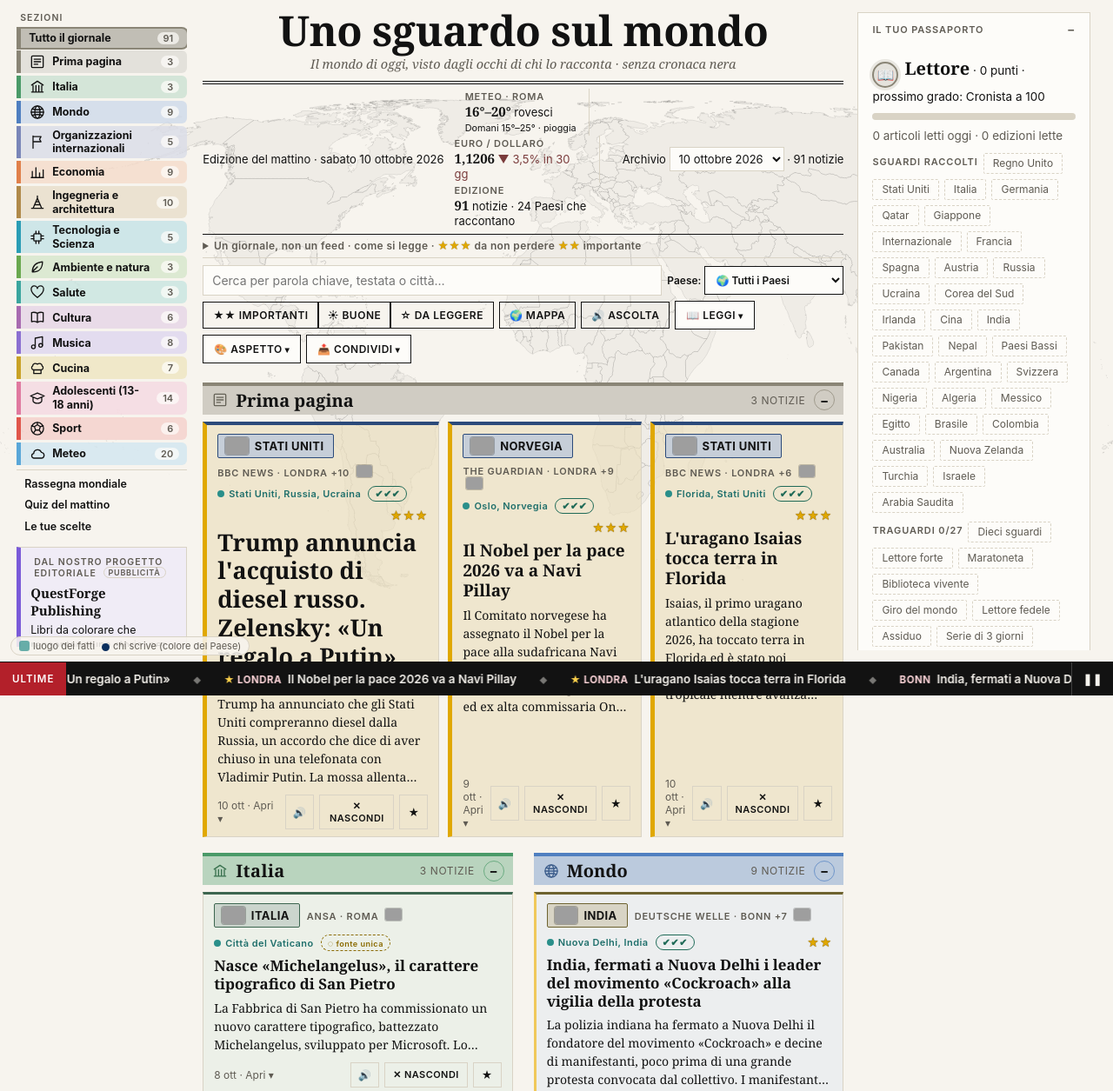
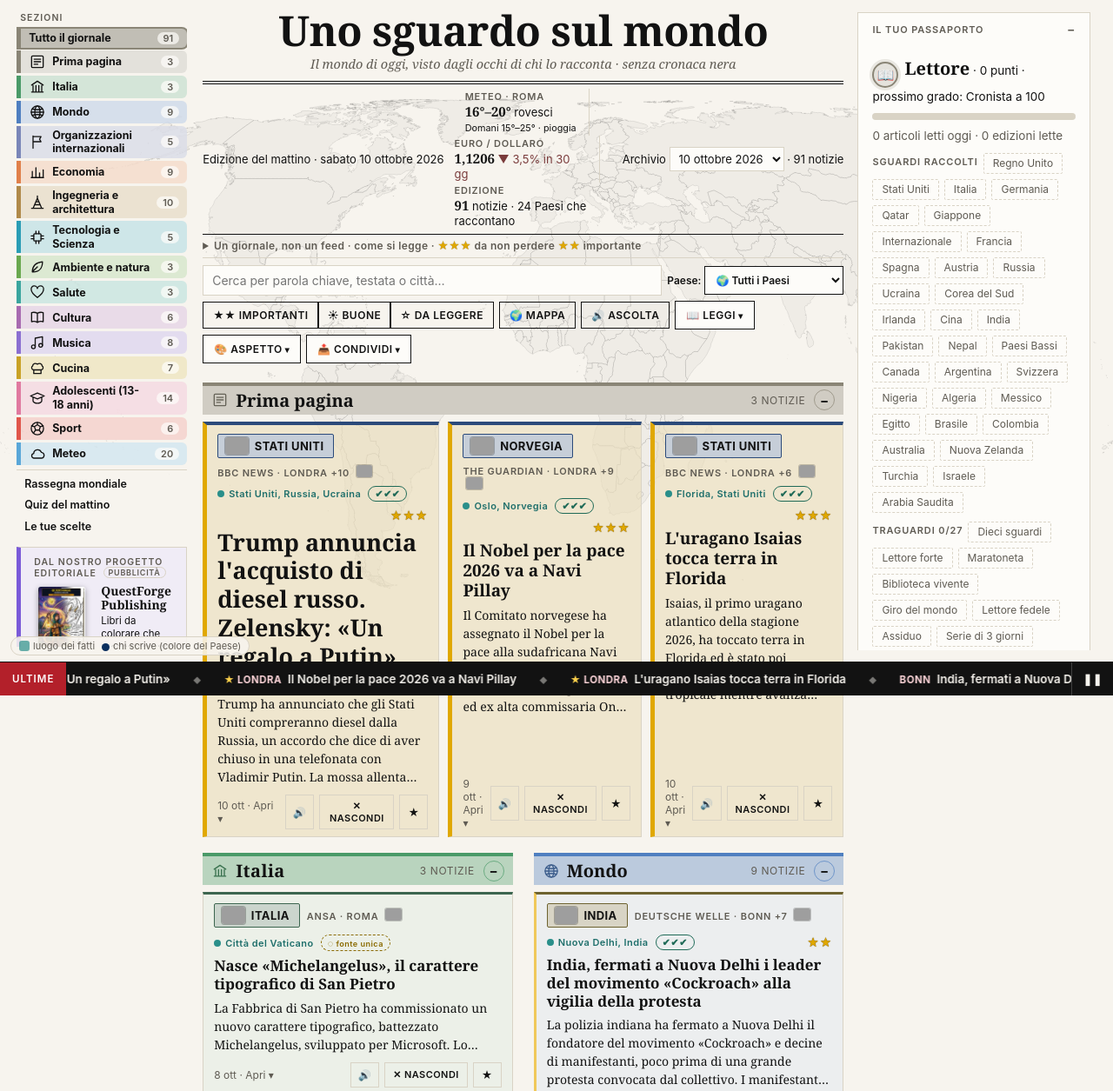
Before and after one commit to Golsat/usm-e557ec91a6, a plain HTML site: page index.html in a window 1280 px wide. Shown: the top 1255 px of the page at 87% size. Drawn offline with Linux system fonts and the light colour scheme; grey boxes are pictures that could not be loaded.

Commit message:
Edizione 20261010-1549: index.html

```diff
--- a/index.html
+++ b/index.html
@@ -456,11 +456,13 @@ details.dd .dd-p button{text-align:left;width:100%;margin:0}
 .card.open .tg:hover{background:#a82820}
 .g-medal{display:inline-grid;place-items:center;width:30px;height:30px;margin-right:7px;border-radius:50%;font-size:16px;vertical-align:-6px;background:color-mix(in srgb,var(--m) 22%,var(--card));border:2px solid var(--m);box-shadow:0 0 0 3px color-mix(in srgb,var(--m) 18%,transparent)}
 .promo-qf{margin:12px 0 4px;padding:10px 11px;border:1px solid var(--hair);border-left:5px solid #7a5ad8;background:color-mix(in srgb,#7a5ad8 10%,var(--card));font:12.5px/1.4 var(--sans)}
-.promo-qf b{font:900 15px var(--display);display:block;margin:2px 0 4px}
-.promo-qf p{margin:0 0 8px;color:var(--ink)}
+.promo-qf b{font:900 14px/1.15 var(--display);display:block;margin:0 0 3px}
+.promo-qf p{margin:0;color:var(--ink);font-size:11.5px;line-height:1.35}
+.promo-qf .qf-top{display:flex;gap:9px;align-items:flex-start;margin:4px 0 8px}
+.promo-qf .qf-top img{display:block;width:54px;height:auto;border-radius:3px;box-shadow:0 2px 7px rgba(0,0,0,.35);flex:none}
 .promo-qf .qf-ad{font:600 9px var(--sans);letter-spacing:.08em;text-transform:uppercase;color:var(--muted);border:1px solid var(--hair);padding:0 5px;border-radius:99px;margin-left:4px;vertical-align:1px}
-.promo-qf .qf-link{display:flex;flex-direction:column;gap:5px}
-.promo-qf .qf-link a{display:block;text-decoration:none;color:var(--ink);font:700 12px var(--sans);padding:6px 9px;border:1px solid var(--ink);background:var(--card);border-radius:6px}
+.promo-qf .qf-link{display:grid;grid-template-columns:1fr 1fr;gap:4px}
+.promo-qf .qf-link a{display:block;text-align:center;text-decoration:none;color:var(--ink);font:700 11px var(--sans);padding:5px 4px;border:1px solid var(--ink);background:var(--card);border-radius:6px;white-space:nowrap}
 .promo-qf .qf-link a:hover{background:var(--ink);color:var(--paper)}
 @media print{.promo-qf{display:none}}
 .dirbox{border:1px solid var(--hair);border-top:4px solid #c8352b;background:var(--card);padding:8px 10px;margin:10px 0;font:12.5px var(--sans)}
@@ -1436,11 +1438,11 @@ document.addEventListener("click",e=>{
 /* ===== BOX QUESTFORGE: un po' di pubblicità del progetto editoriale (testi e link già usati nel sito QuestForge) ===== */
 function promoQuestForge(){
   return `<div class="promo-qf"><div class="r-tit">Dal nostro progetto editoriale <span class="qf-ad">pubblicità</span></div>
-    <b>QuestForge Publishing</b>
-    <p>Libri da colorare che raccontano una storia, per bambini dai 4 agli 8 anni. Vol. 1 «Dungeon &amp; Creature»: 30 tavole da colorare e il diploma di Cavaliere dei Draghi.</p>
+    <div class="qf-top"><a href="https://www.amazon.it/dp/B0HGBJ7ZVT" target="_blank" rel="noopener" title="Vol. 1 su Amazon Italia"><img src="app/copertina-vol1.jpg" width="62" height="90" alt="Copertina di «Dungeon &amp; Creature», Vol. 1" loading="lazy"></a>
+      <div><b>QuestForge Publishing</b><p>Libri da colorare che raccontano una storia, per bambini di 4-8 anni. Vol. 1 «Dungeon &amp; Creature»: 30 tavole e il diploma finale.</p></div></div>
     <div class="qf-link">
-      <a href="https://www.amazon.it/dp/B0HGBJ7ZVT" target="_blank" rel="noopener">📚 Amazon Italia</a>
-      <a href="https://www.amazon.com/dp/B0HGBFBQ1H" target="_blank" rel="noopener">📚 Amazon.com (EN)</a>
+      <a href="https://www.amazon.it/dp/B0HGBJ7ZVT" target="_blank" rel="noopener">📚 Amazon IT</a>
+      <a href="https://www.amazon.com/dp/B0HGBFBQ1H" target="_blank" rel="noopener">📚 Amazon EN</a>
       <a href="https://www.instagram.com/questforgepublishing/" target="_blank" rel="noopener">📷 Instagram</a>
       <a href="https://www.pinterest.com/questforgepublishing/" target="_blank" rel="noopener">📌 Pinterest</a>
     </div></div>`;
@@ -1753,7 +1755,7 @@ $("#archivio").addEventListener("change",e=>apri(e.target.value));
 document.addEventListener("click",e=>{ const a=e.target.closest("a[data-ed]"); if(a){ e.preventDefault(); apri(a.dataset.ed); window.scrollTo({top:0,behavior:"smooth"}); } });
 
 /* in locale i dati si ricaricano sempre (niente copie vecchie nella cache); online si usa il numero di versione */
-const BUST = (location.protocol==="file:" || location.hostname==="localhost" || location.hostname==="127.0.0.1") ? Date.now() : "20261010-1546";
+const BUST = (location.protocol==="file:" || location.hostname==="localhost" || location.hostname==="127.0.0.1") ? Date.now() : "20261010-1549";
 function carica(src){
   return new Promise(res=>{ const s=document.createElement("script"); s.src=src+(src.includes("?")?"&":"?")+"v="+BUST; s.onload=()=>res(true); s.onerror=()=>res(false); document.head.appendChild(s); });
 }
@@ -1941,7 +1943,7 @@ function renderFontiBox(){
     </ul>`;
 }
 /* ===== PIÈ DI PAGINA: fonti dell'edizione e versione del programma (uguale nell'app) ===== */
-const VERSIONE = "2.0", BUILD = "20261010-1546";          // BUILD è sostituita a ogni pubblicazione; in locale resta «locale»
+const VERSIONE = "2.0", BUILD = "20261010-1549";          // BUILD è sostituita a ogni pubblicazione; in locale resta «locale»
 function renderPiede(){
   const v = $("#versione");
   if(v) v.textContent = `Uno sguardo sul mondo · versione ${VERSIONE} · ${BUILD.startsWith("__")?"copia locale":"aggiornamento "+BUILD} · edizione del ${EDIZIONE}`;
```
